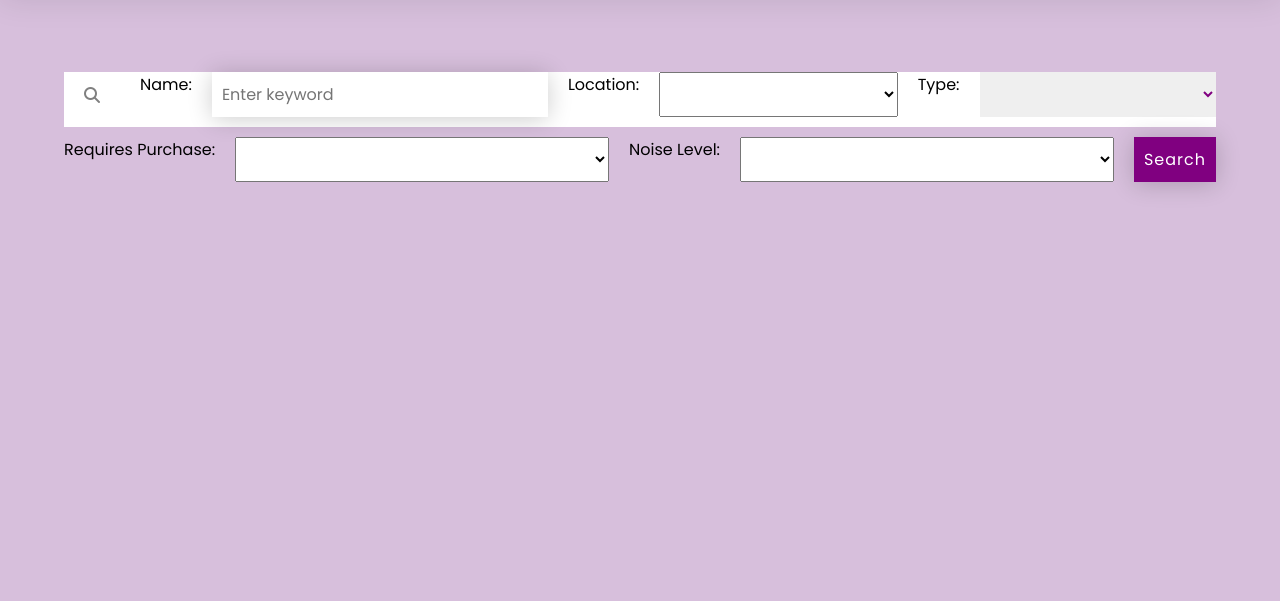
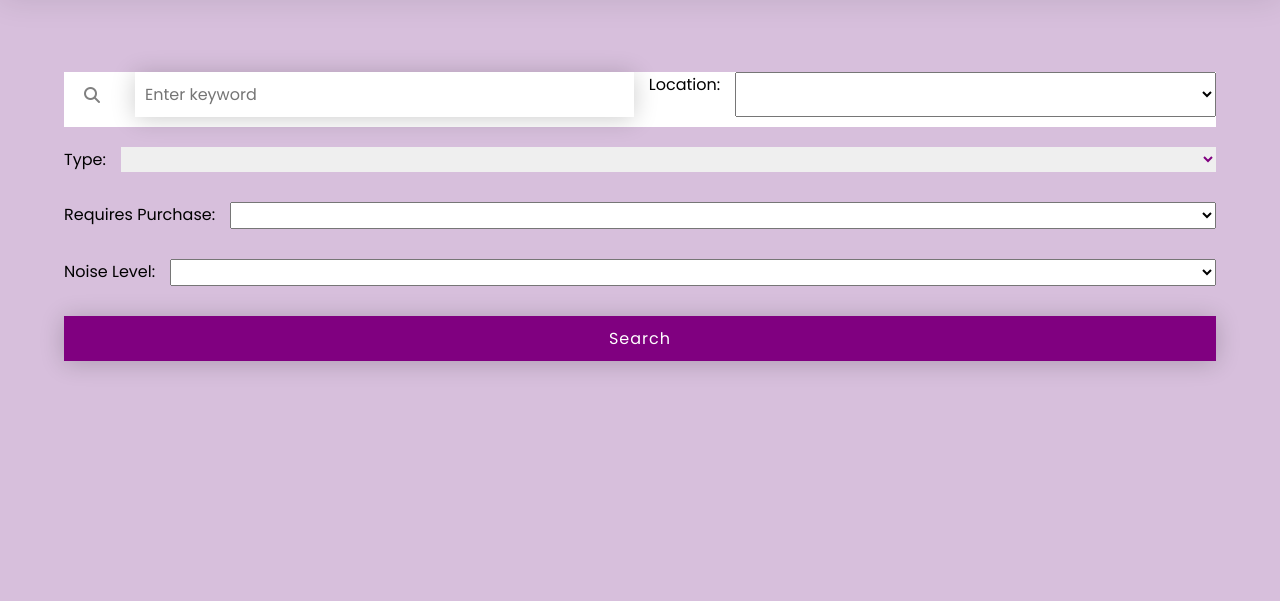
Before and after one commit to software-students-fall2022/web-app-exercise-team-2-1, a Flask app: page /search in a window 1280 px wide. Shown: the part 56-657 px from the top of the page. Run offline with Flask 2, Linux system fonts and the light colour scheme; the visitor is signed in with stand-in values (Sample User, id 1); parts of the project's set-up code (start-up, migrations or seed data) failed here and were passed over; some libraries are stand-ins or nearby versions.

Commit message:
Fix search page

```diff
--- a/static/css/search_page.css
+++ b/static/css/search_page.css
@@ -25,7 +25,12 @@ height: 55px;
 display: flex;
 flex-wrap: wrap;
 margin: 0 5%;
-gap: 20px;
+gap: 15px;
+}
+
+.break {
+    flex-basis: 100%;
+    height: 0;
 }
 
 form input{
@@ -41,6 +46,7 @@ form select{
 }
 
 form button{
+flex: 1;
 background: purple;
 padding: 10px;
 border: none;
--- a/templates/search_page.html
+++ b/templates/search_page.html
@@ -12,7 +12,6 @@
     <div class="container">
       <form method="POST" action="{{ url_for('search')}}">
         <i class="fa-solid fa-magnifying-glass"></i>
-        Name:
         <input type="text" id = "fspotname" name = "fspotname" placeholder="Enter keyword">
         Location:
         <select name="flocation" id="flocation" value="">
@@ -20,6 +19,7 @@
           <option value="On campus">On Campus</option>
           <option value="Off campus">Off Campus</option>
         </select>
+        <div class="break"></div>
         Type:
         <select name="ftype" id="ftype" value="">
           <option value=""></option>
@@ -29,12 +29,14 @@
           <option value="Non-restaurant store">Non-Restaurant Store</option>
           <option value="Miscellaneous">Miscellaneous</option>
         </select>
+        <div class="break"></div>
         Requires Purchase:
         <select name="fpurchase" id="fpurchase" value="">
           <option value=""></option>
           <option value="Yes">Yes</option>
           <option value="No">No</option>
         </select>
+        <div class="break"></div>
         Noise Level:
         <select name="fnoise" id="fnoise" value="">
           <option value=""></option>
@@ -43,6 +45,7 @@
           <option value="Conversational">Conversational</option>
           <option value="Loud">Loud</option>
         </select>
+        <div class="break"></div>
         <button type="submit">Search</button>
       </form>
     </div>
```
Also changed, not shown: static/images/uploads/silver.jpg (added).
